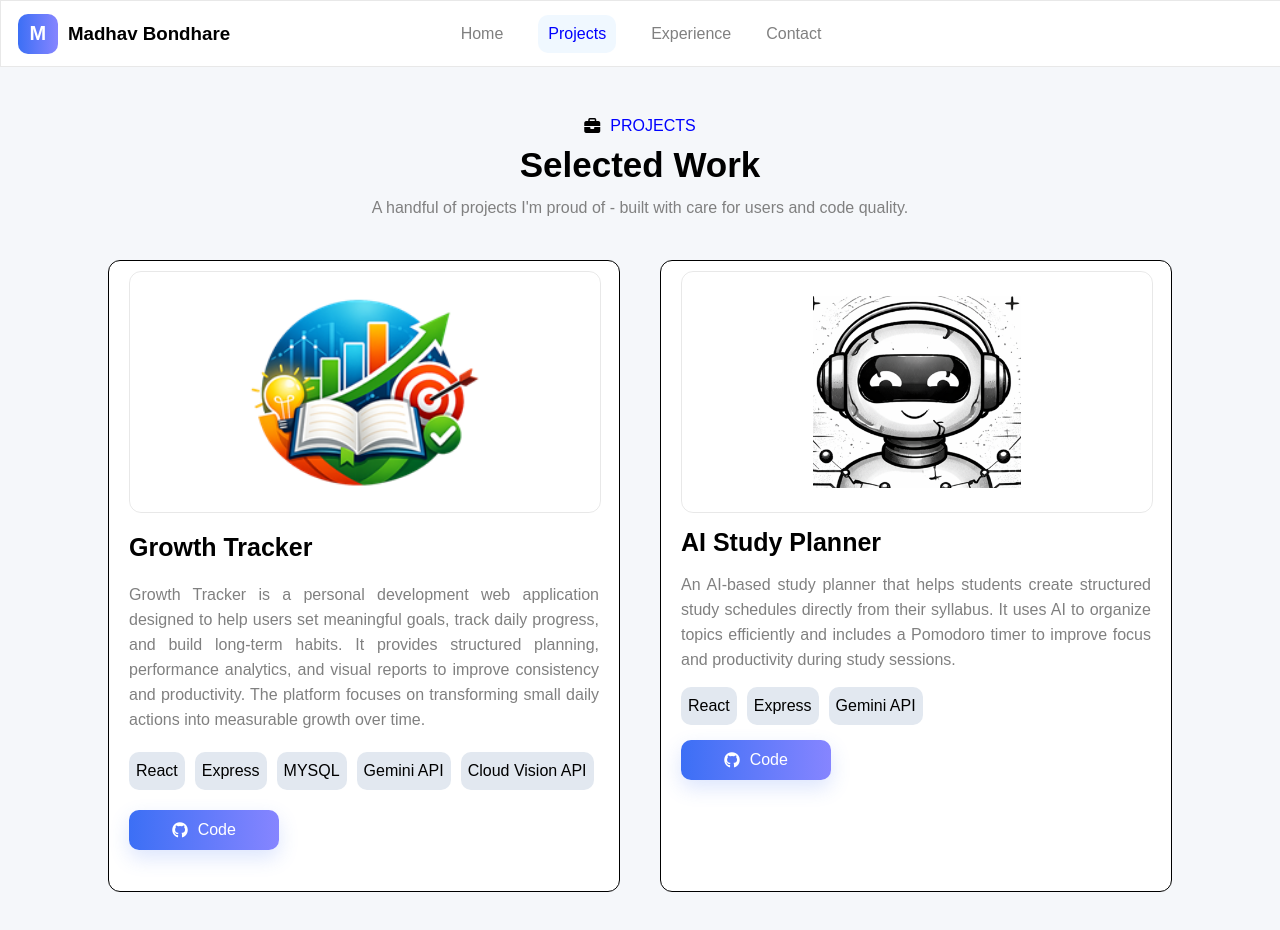
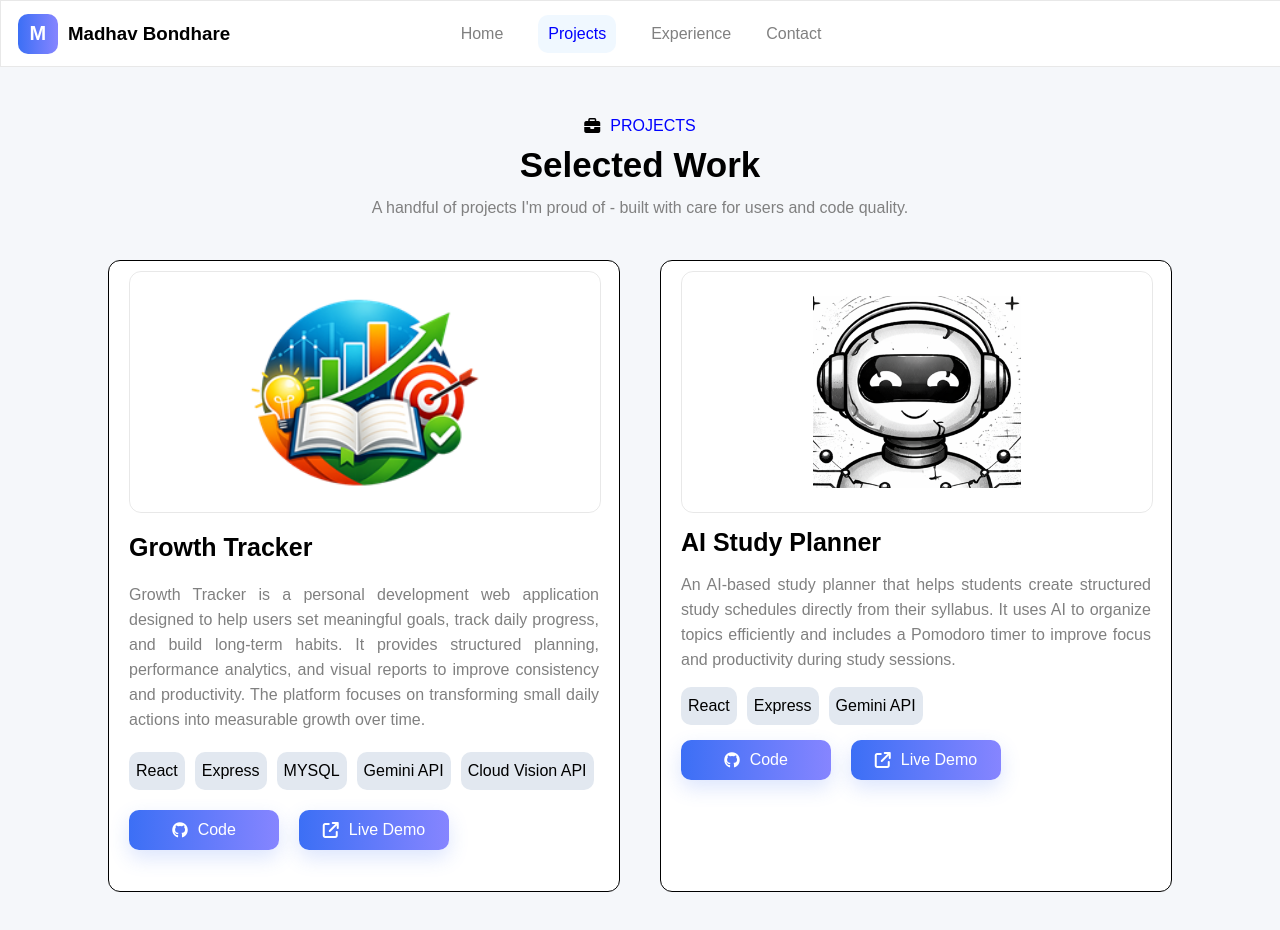
Before and after one commit to Madhav-87/my-portfolio, a React (Vite) app: page /projects in a window 1280 px wide. Shown: the top 930 px of the page. Built offline with nearby package versions, Linux system fonts and the light colour scheme.

Commit message:
add buttons : live demo
-to navigate to live demo of the project added the buttons for that.

```diff
--- a/src/pages/Home/Home.jsx
+++ b/src/pages/Home/Home.jsx
@@ -162,10 +162,14 @@ function Home() {
                   <li>MYSQL</li>
                 </ul>
               </div>
-              <div>
+              <div className='flex gap-20'>
                 <button tabIndex="20" className='magic-btn gen-btn flex flex-center gap-10' onClick={() => { window.open(`${import.meta.env.VITE_GITHUB_GROWTH_TRACKER_URL}`, "_blank") }}>
                   <span className="fa-brands fa-github cursor-pointer"></span>
                   <span>Code</span>
+                </button>
+                <button tabIndex="20" className='magic-btn gen-btn flex flex-center gap-10' onClick={() => { window.open(`${import.meta.env.VITE_GROWTH_TRACKER_LINK}`, "_blank") }}>
+                  <i class="fa-solid fa-arrow-up-right-from-square"></i>
+                  <span>Live Demo</span>
                 </button>
               </div>
             </div>
--- a/src/pages/Project/Project.jsx
+++ b/src/pages/Project/Project.jsx
@@ -10,14 +10,14 @@ export default function Project() {
             <main className='mainProject'>
                 <div className='flex flex-center flex-col project-container gap-40'>
                     <div className='flex flex-center flex-col gap-10'>
-                        <div className='flex flex-center gap-10 color-blue'><i className="fa-solid fa-briefcase" style={{color:"black"}}></i> PROJECTS</div>
+                        <div className='flex flex-center gap-10 color-blue'><i className="fa-solid fa-briefcase" style={{ color: "black" }}></i> PROJECTS</div>
                         <div className='heading-4'>Selected Work</div>
                         <div className='subtxt text-center'>A handful of projects I'm proud of - built with care for users and code quality.</div>
                     </div>
                     <div className='flex flex-center flex-wrap height-100 width-100 gap-40'>
                         <div tabIndex={5} className='hover-lift flex flex-col project-box gap-20'>
                             <div className='flex flex-center projectbox-img-container'>
-                                <img src="./growth-tracker-icon.png" height="80%"/>
+                                <img src="./growth-tracker-icon.png" height="80%" />
                             </div>
                             <div className='h-5'>Growth Tracker</div>
                             <div className='subtxt'>Growth Tracker is a personal development web application designed to help users set meaningful goals, track daily progress, and build long-term habits. It provides structured planning, performance analytics, and visual reports to improve consistency and productivity. The platform focuses on transforming small daily actions into measurable growth over time.</div>
@@ -30,16 +30,20 @@ export default function Project() {
                                     <li>Cloud Vision API</li>
                                 </ul>
                             </div>
-                            <div>
-                                <button tabIndex={6} className='magic-btn gen-btn flex flex-center gap-10' onClick={()=>{window.open(`${import.meta.env.VITE_GITHUB_GROWTH_TRACKER_URL}`,"_blank")}}>
+                            <div className='flex gap-20'>
+                                <button tabIndex={6} className='magic-btn gen-btn flex flex-center gap-10' onClick={() => { window.open(`${import.meta.env.VITE_GITHUB_GROWTH_TRACKER_URL}`, "_blank") }}>
                                     <span className="fa-brands fa-github cursor-pointer"></span>
                                     <span>Code</span>
+                                </button>
+                                <button tabIndex="20" className='magic-btn gen-btn flex flex-center gap-10' onClick={() => { window.open(`${import.meta.env.VITE_GROWTH_TRACKER_LINK}`, "_blank") }}>
+                                    <i class="fa-solid fa-arrow-up-right-from-square"></i>
+                                    <span>Live Demo</span>
                                 </button>
                             </div>
                         </div>
                         <div tabIndex={7} className='hover-lift flex flex-col project-box gap-15 '>
                             <div className='flex flex-center projectbox-img-container'>
-                                <img src="./study-ai.png" height="80%"/>
+                                <img src="./study-ai.png" height="80%" />
                             </div>
                             <div className='h-5'>AI Study Planner</div>
                             <div className='subtxt'>An AI-based study planner that helps students create structured study schedules directly from their syllabus. It uses AI to organize topics efficiently and includes a Pomodoro timer to improve focus and productivity during study sessions.</div>
@@ -50,16 +54,20 @@ export default function Project() {
                                     <li>Gemini API</li>
                                 </ul>
                             </div>
-                            <div>
-                                <button tabIndex={8} className='magic-btn gen-btn flex flex-center gap-10' onClick={()=>{window.open(`${import.meta.env.VITE_GITHUB_STUDY_PLANNER_URL}`,"_blank")}}>
+                            <div className='flex gap-20'>
+                                <button tabIndex={8} className='magic-btn gen-btn flex flex-center gap-10' onClick={() => { window.open(`${import.meta.env.VITE_GITHUB_STUDY_PLANNER_URL}`, "_blank") }}>
                                     <span className="fa-brands fa-github cursor-pointer"></span>
                                     <span>Code</span>
+                                </button>
+                                <button tabIndex="20" className='magic-btn gen-btn flex flex-center gap-10' onClick={() => { window.open(`${import.meta.env.VITE_INTELLISTUDY_LINK}`, "_blank") }}>
+                                    <i class="fa-solid fa-arrow-up-right-from-square"></i>
+                                    <span>Live Demo</span>
                                 </button>
                             </div>
                         </div>
                         <div tabIndex={9} className='hover-lift flex flex-col project-box gap-15'>
                             <div className='flex flex-center projectbox-img-container'>
-                                <img src="./portfolio-icon.png" height="80%"/>
+                                <img src="./portfolio-icon.png" height="80%" />
                             </div>
                             <div className='h-5'>Personal Portfolio</div>
                             <div className='subtxt'>A personal portfolio website created to showcase my skills, projects, experience, and certifications in a clear and organized way. It acts as a central place where recruiters and others can explore my work and understand my technical abilities.</div>
@@ -72,8 +80,8 @@ export default function Project() {
                                     <li>EmailJs</li>
                                 </ul>
                             </div>
-                            <div>
-                                <button tabIndex={10} className='magic-btn gen-btn flex flex-center gap-10' onClick={()=>{window.open(`${import.meta.env.VITE_GITHUB_PORTFOLIO_URL}`,"_blank")}}>
+                            <div className='flex gap-20'>
+                                <button tabIndex={10} className='magic-btn gen-btn flex flex-center gap-10' onClick={() => { window.open(`${import.meta.env.VITE_GITHUB_PORTFOLIO_URL}`, "_blank") }}>
                                     <span className="fa-brands fa-github cursor-pointer"></span>
                                     <span>Code</span>
                                 </button>
```
